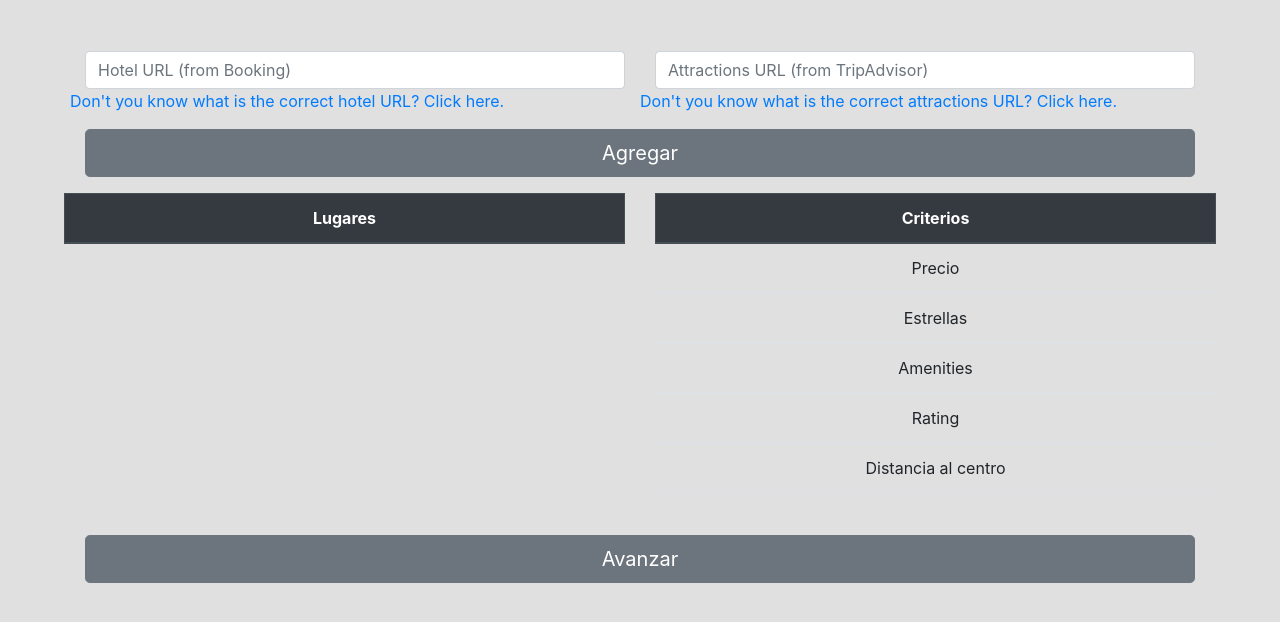
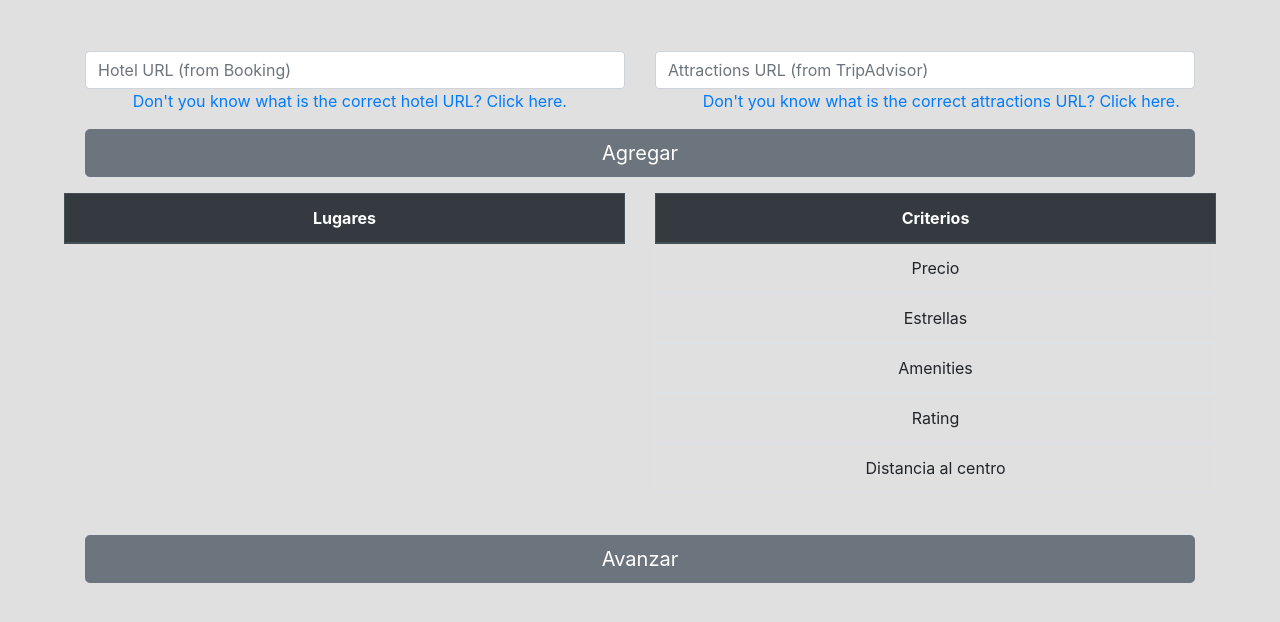
Before and after one commit to covellitomas/travel-app, a plain HTML site: page crud-frontend/index.html at #!/new-search in a window 1280 px wide. Drawn offline with nearby package versions, Linux system fonts and the light colour scheme; some packages are replaced by stand-ins of ours; no server answers.

Commit message:
Ajustado link de URLs con nuevo estilo

```diff
--- a/crud-frontend/index.html
+++ b/crud-frontend/index.html
@@ -25,7 +25,7 @@
         <script src="controllers/newSearchController.js"></script>
 
         <!-- Css -->
-        <link rel="stylesheet" type="text/css" href="styles/login.css">
+        <link rel="stylesheet" type="text/css" href="styles/styles.css">
         <link rel="stylesheet" type="text/css" href="styles/user-choose-table.css">
 
     </head>
--- a/crud-frontend/styles/login.css
+++ b/crud-frontend/styles/styles.css
@@ -68,3 +68,7 @@
 .table th {
     text-align: center;
 }
+
+.correct-url {
+    margin-left: 11%;
+}
--- a/crud-frontend/views/new-search.html
+++ b/crud-frontend/views/new-search.html
@@ -14,13 +14,13 @@
                     <div class="col form-group">
                         <input type="text" class="form-control" placeholder="Hotel URL (from Booking)" ng-model="adversaryInput" />
                         <div class="row">
-                            <a href="https://www.booking.com/" target="_blank">Don't you know what is the correct hotel URL? Click here.</a>
+                            <a href="https://www.booking.com/" class="correct-url" target="_blank">Don't you know what is the correct hotel URL? Click here.</a>
                         </div>
                     </div>
                     <div class="col form-group">
                         <input type="text" class="form-control" placeholder="Attractions URL (from TripAdvisor)" ng-model="gameInput" />
                         <div class="row">
-                            <a href="https://www.tripadvisor.com/Attractions" target="_blank">Don't you know what is the correct attractions URL? Click here.</a>
+                            <a href="https://www.tripadvisor.com/Attractions" class="correct-url" target="_blank">Don't you know what is the correct attractions URL? Click here.</a>
                         </div>
                     </div>
                 </div>
```
